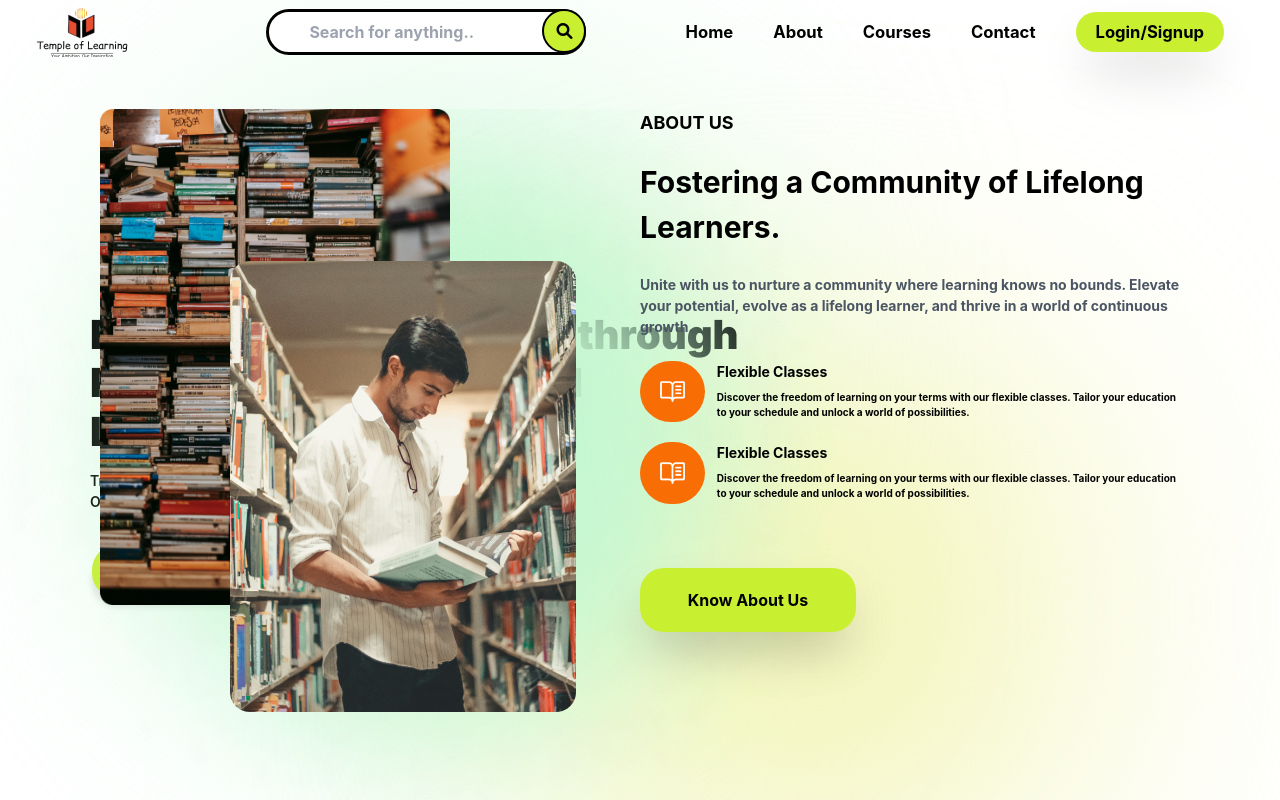
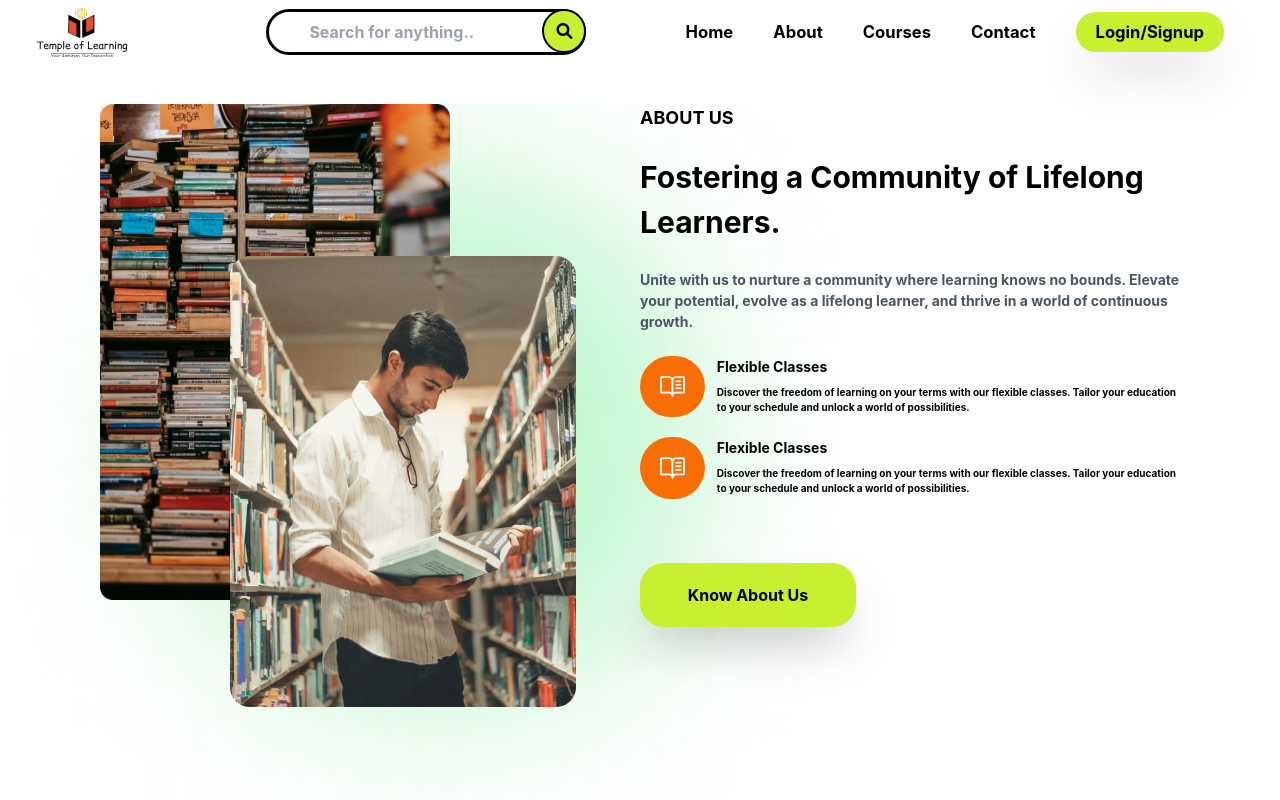
Before and after one commit to Team-Engineers/temple-of-learning-new, a React (Create React App) app: page / in a window 1280 px wide. Shown: the top 800 px of the page. Built offline with nearby package versions, Linux system fonts and the light colour scheme.

Commit message:
fixing directory structure

```diff
--- a/src/pages/HomePage.jsx
+++ b/src/pages/HomePage.jsx
@@ -3,7 +3,6 @@ import Navbar from '../components/Navbar/Navbar'
 import Footer from '../components/footer/Footer'
 import AboutUs from '../components/home/AboutUs'
 import Arsenal from '../components/home/Arsenal'
-import Banner from '../components/home/Banner'
 import CallBack from '../components/home/CallBack'
 import Testimonials from '../components/home/Testimonials'
 import WhyJoin from '../components/home/WhyJoin'
@@ -12,7 +11,7 @@ const HomePage = () => {
   return (
     <div className=' overflow-hidden'>
       <Navbar />
-      <Banner />
+      {/* <Banner /> */}
       <AboutUs />
       <Arsenal />
       <WhyJoin />
```
